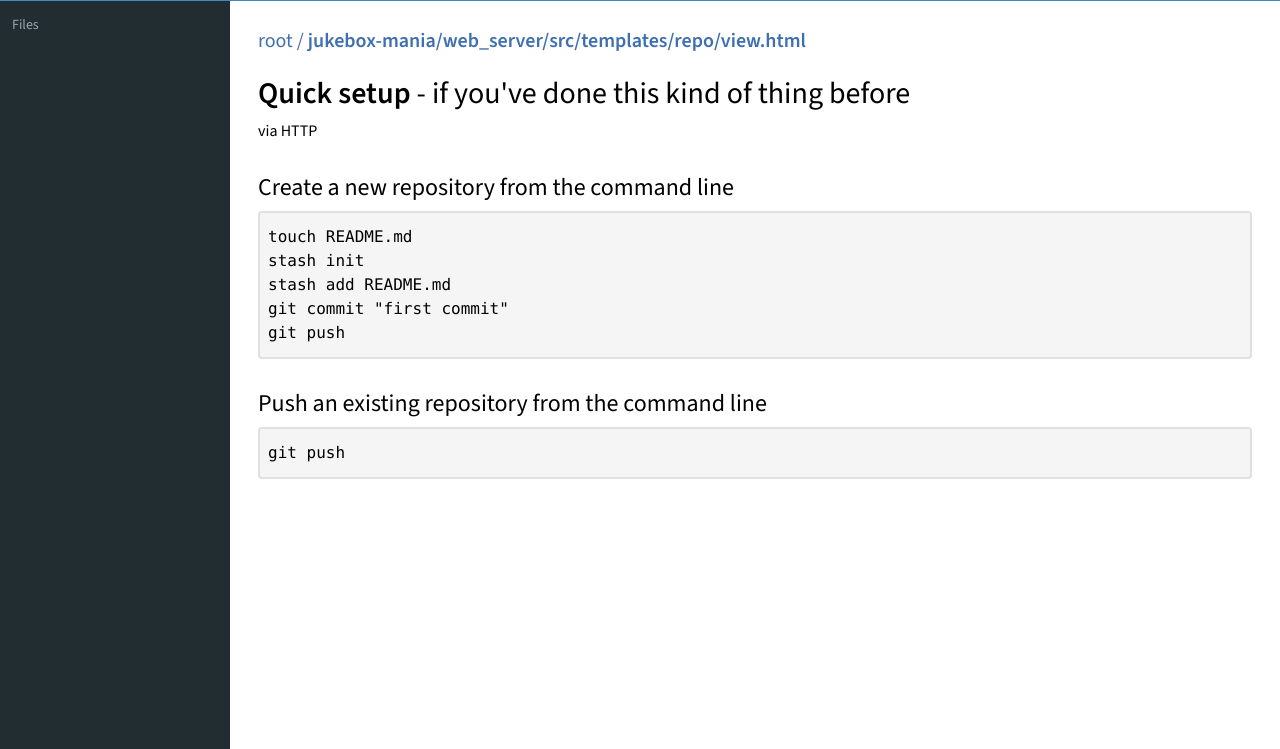
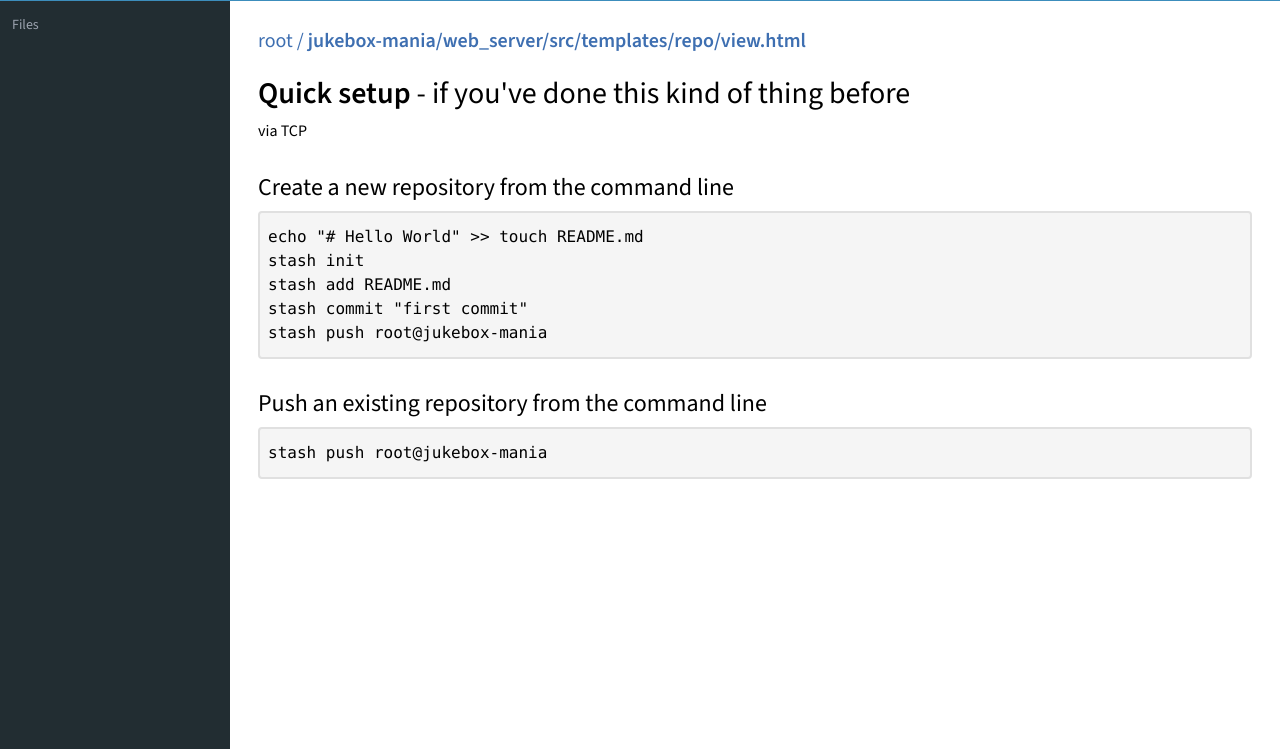
Before and after one commit to DipsDev/Stash, a Flask app: template backend/web_server/src/templates/repo/view.html in a window 1280 px wide. Shown: the part 51-800 px from the top of the page. Run offline with Flask 3, Linux system fonts and the light colour scheme; the template is opened without the code that fills it: values that come from a table or form of the project are taken from there, others are empty; some libraries are stand-ins or nearby versions.

Commit message:
feat/quality of life changes Added option to insert the repo fingerprint directly Fixed some typos where used 'git' instead of 'stash' Fixed weird padding Fixed an issue where HTTP was written instead of TCP

```diff
--- a/backend/web_server/src/templates/auth/register.html
+++ b/backend/web_server/src/templates/auth/register.html
@@ -17,7 +17,7 @@
             <label class="font-semibold" for="pass">Password:</label>
             <input id="pass" name="password" type="password" class="py-1 px-2 w-full border border-gray-300 my-1 outline-none focus:border-blue-500">
             <label class="font-semibold" for="rep_pass">Repeat password:</label>
-            <input id="rep_pass" name="rep_password" type="password" class="py-1 px-4 w-full border border-gray-300 mt-1 outline-none focus:border-blue-500">
+            <input id="rep_pass" name="rep_password" type="password" class="py-1 px-2 w-full border border-gray-300 mt-1 outline-none focus:border-blue-500">
             <input type="submit" value="Register" class="w-full text-center bg-[#00A65A] text-sm py-2 mt-3 text-white rounded hover:cursor-pointer hover:bg-green-700">
         </div>
     </div>
--- a/backend/web_server/src/templates/repo/view.html
+++ b/backend/web_server/src/templates/repo/view.html
@@ -42,28 +42,30 @@
 
 <div class="w-full flex flex-col items-start justify-center p-7 mt-5 md:mt-0">
     <p class="text-[#3E6FB1] text-xl">{{ repo.user.username | e }} /
-        <span class="font-semibold">{{ repo.name | e }}/{{ "/".join(request.path.split("/")[3:]) | e }}</span></p>
+        <span class="font-semibold">{{ repo.name | e }}/{{ "/".join(request.path.split("/")[3:]) | e }}</span>
+    </p>
 
     {% if files | length == 0 %}
     <h2 class="text-3xl mt-5"><span class="font-semibold">Quick setup</span> - if you've done this kind of thing before</h2>
-    <p class="mt-2">via HTTP</p>
+    <p class="mt-2">via TCP</p>
     <div class="mt-7 w-full">
         <h4 class="text-2xl mb-2">Create a new repository from the command line</h4>
         <div class="bg-[#F5F5F5] py-3 px-2 rounded border-2 border-[#E0E0E0] w-full">
-            <code>touch README.md <br/></code>
+            <code>echo "# Hello World" >> touch README.md <br/></code>
             <code>stash init <br/></code>
             <code>stash add README.md <br/></code>
-            <code>git commit "first commit" <br/></code>
-            <code>git push</code>
+            <code>stash commit "first commit" <br/></code>
+            <code>stash push {{ repo.user.username }}@{{ repo.name | e }}</code>
         </div>
     </div>
     <div class="mt-7 w-full">
         <h4 class="text-2xl mb-2">Push an existing repository from the command line</h4>
         <div class="bg-[#F5F5F5] py-3 px-2 rounded border-2 border-[#E0E0E0] w-full">
-            <code>git push</code>
+            <code>stash push {{ repo.user.username }}@{{ repo.name | e }}</code>
         </div>
     </div>
     {% else %}
+    <p class="mt-2 w-2/4">{{ repo.description }}</p>
     <div class="w-full mt-5">
         <div class="flex flex-row items-center justify-start gap-3 h-[40px] text-sm">
             <span class="bg-[#F4F4F4] px-2 py-1 rounded border text-[#ACACAC]">
--- a/client/src/handlers/cli_handler.py
+++ b/client/src/handlers/cli_handler.py
@@ -51,7 +51,7 @@ class CLIHandler:
             self.__stash.add(params[0])
 
         if cmd == "push":
-            self.__stash.push()
+            self.__stash.push(params[0] if len(params) > 0 else None)
 
         if cmd == "branch":
             self.__stash.branch(params, flags)
--- a/client/src/handlers/remote_connection_handler.py
+++ b/client/src/handlers/remote_connection_handler.py
@@ -79,13 +79,14 @@ class RemoteConnectionHandler:
             exit(1)
         return data
 
-    def connect(self):
+    def connect(self, repo_fingerprint: str | None):
         """Connect to remote web_server"""
         self.socket.connect(('127.0.0.1', 8838))
 
         self.handler.exchange_keys()
 
-        username = input("stash: Please provide your stash fingerprint (ex: username@repository.stash): ")
+        username = repo_fingerprint if repo_fingerprint else input("stash: Please provide your stash fingerprint (ex: "
+                                                                   "username@repository.stash): ")
         password = getpass.getpass(f"{username}'s password: ")
 
         self.socket.send(self.handler.encrypt_packet(create_pkt_line("stash-login", f"{username}@{password}")))
--- a/client/src/stash.py
+++ b/client/src/stash.py
@@ -119,8 +119,8 @@ class Stash:
         Logger.highlight("stash: changes were committed")
         return cmt_hash
 
-    @cli_parser.register_command(0)
-    def push(self):
+    @cli_parser.register_command(-1)
+    def push(self, given_repo_fingerprint=None):
         """
         Update remote refs along with associated objects
         stash push
@@ -144,7 +144,7 @@ class Stash:
         # fetch the current commit from the web_server
         # find_diff between the current local version and remote version
         # send the diff files
-        self.remote_handler.connect()
+        self.remote_handler.connect(given_repo_fingerprint)
         prep_file = self.commit_handler.find_diff(current_commit, "", True)
         pack_file = self.remote_handler.generate_pack_file(prep_file)
         self.remote_handler.push_pkt("stash-send-packfile", pack_file)
```
